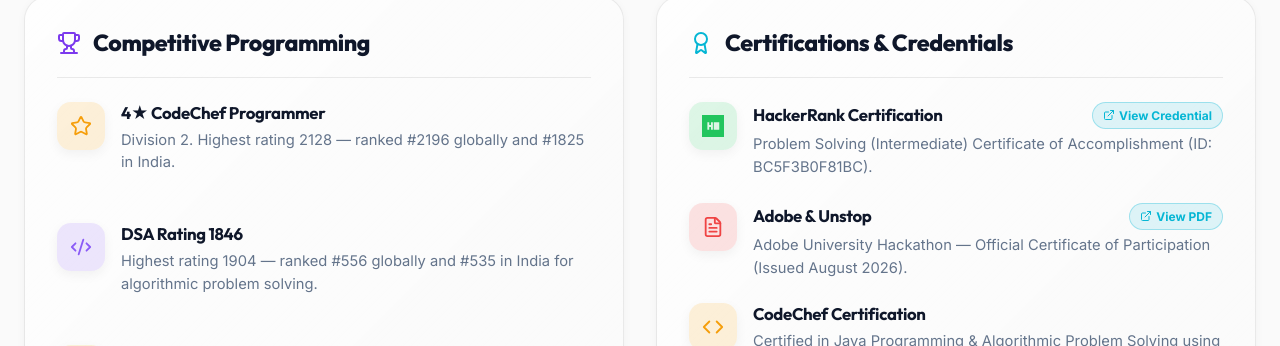
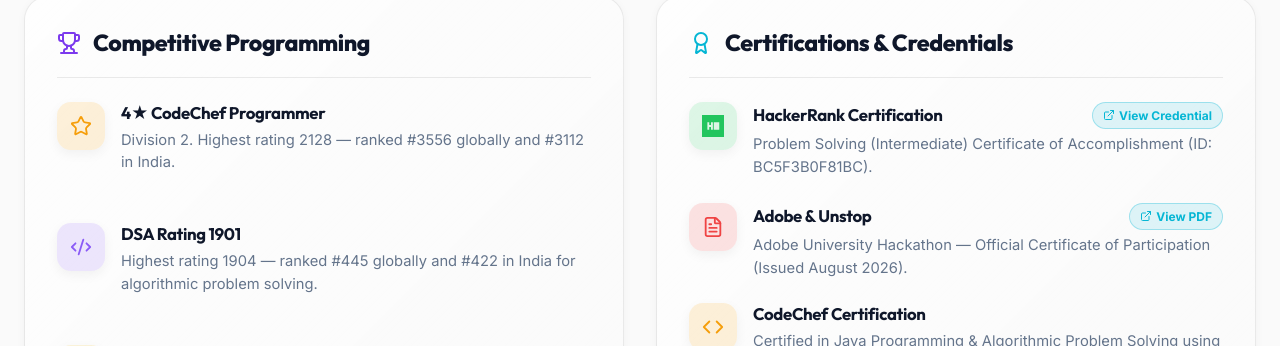
Before and after one commit to satyamkumarkapri/SatyamKapriPortfolio, a React (Vite) app: page / in a window 1280 px wide. Shown: the part 9186-9532 px from the top of the page. Built offline with nearby package versions, Linux system fonts and the light colour scheme.

Commit message:
Update CodeChef and DSA ratings/ranks to correct data

```diff
--- a/src/components/Achievements.tsx
+++ b/src/components/Achievements.tsx
@@ -20,15 +20,15 @@
       id: 1,
       icon: Star,
       title: '4★ CodeChef Programmer',
-      desc: 'Division 2. Highest rating 2128 — ranked #2196 globally and #1825 in India.',
+      desc: 'Division 2. Highest rating 2128 — ranked #3556 globally and #3112 in India.',
       badgeBg: 'rgba(245, 158, 11, 0.15)',
       iconColor: '#F59E0B'
     },
     {
       id: 2,
       icon: Code2,
-      title: 'DSA Rating 1846',
-      desc: 'Highest rating 1904 — ranked #556 globally and #535 in India for algorithmic problem solving.',
+      title: 'DSA Rating 1901',
+      desc: 'Highest rating 1904 — ranked #445 globally and #422 in India for algorithmic problem solving.',
       badgeBg: 'rgba(139, 92, 246, 0.15)',
       iconColor: '#8B5CF6'
     },
--- a/src/components/Chatbot.tsx
+++ b/src/components/Chatbot.tsx
@@ -95,7 +95,7 @@
     // Competitive Programming / Achievements
     if (q.includes('codechef') || q.includes('dsa') || q.includes('competitive') || q.includes('rating') || q.includes('hackathon') || q.includes('achievement') || q.includes('rpa') || q.includes('adobe')) {
       return {
-        text: "Satyam is an active competitive programmer with proven problem-solving credentials:\n\n⭐ 4★ CodeChef Programmer (Div 2) — Max Rating: 2128 (Ranked #2196 globally, #1825 in India)\n🧩 DSA Rating 1846 — Max Rating: 1904 (Ranked #556 globally, #535 in India)\n🏅 Problem Solver Gold Badge — 640+ problems solved across CP platforms\n⚡ Adobe University Hackathon — Cleared Round 1 Online Assessment (MCQ + Coding) in Aug 2026\n🤖 RPA Club Member — Active contributor to automation & AI-driven productivity tools at KL University",
+        text: "Satyam is an active competitive programmer with proven problem-solving credentials:\n\n⭐ 4★ CodeChef Programmer (Div 2) — Max Rating: 2128 (Ranked #3556 globally, #3112 in India)\n🧩 DSA Rating 1901 — Max Rating: 1904 (Ranked #445 globally, #422 in India)\n🏅 Problem Solver Gold Badge — 640+ problems solved across CP platforms\n⚡ Adobe University Hackathon — Cleared Round 1 Online Assessment (MCQ + Coding) in Aug 2026\n🤖 RPA Club Member — Active contributor to automation & AI-driven productivity tools at KL University",
         links: [
           { label: 'View Recognition Card', url: '#achievements' }
         ]
```
